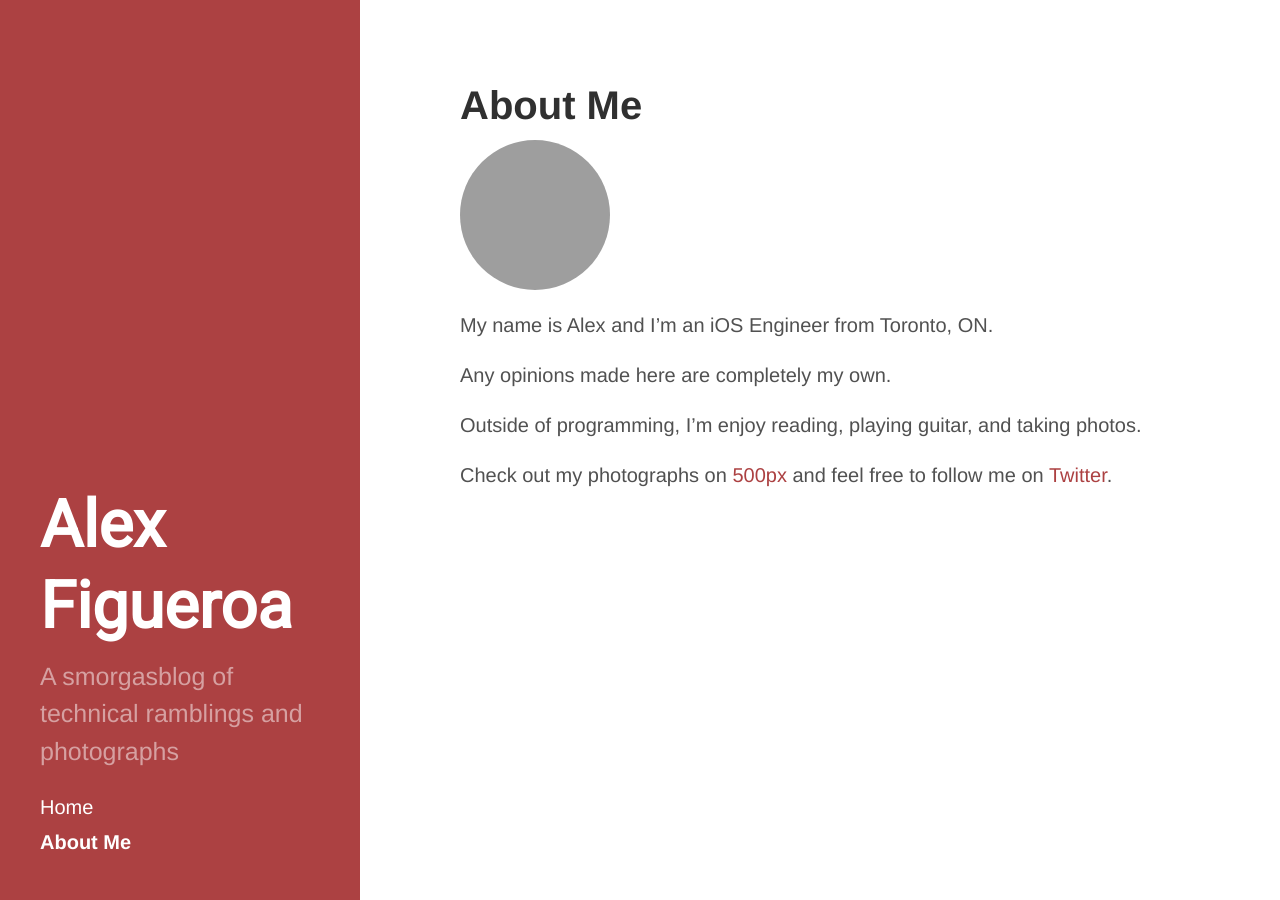
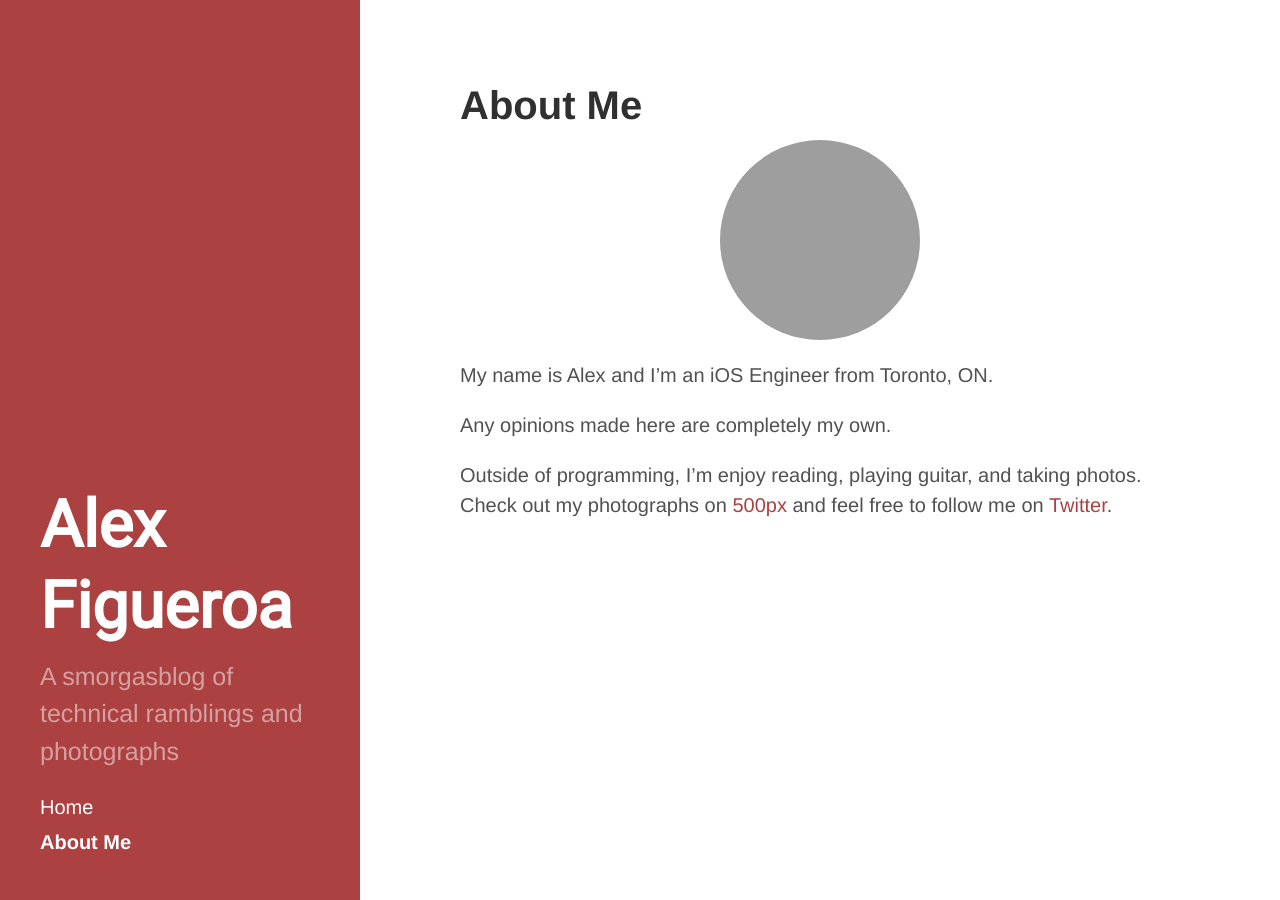
Before and after one commit to ajfigueroa/ajfigueroa.github.io, a Jekyll site: the page built from _pages/about.md, in a window 1280 px wide. Built offline with Jekyll 4.4.1, drawn with Linux system fonts in a browser that asks for light colours; grey boxes are pictures that could not be loaded.

Commit message:
Fix spacing of About Me

```diff
--- a/_pages/about.md
+++ b/_pages/about.md
@@ -5,7 +5,9 @@ permalink: /about/
 ---
 
 {% if site.author.profile_image_url %}
-<img class="profile-large" src="{{ site.author.profile_image_url }}?size=150">
+<p align="center">
+  <img class="profile-large" src="{{ site.author.profile_image_url }}?size=200">
+</p>
 {% endif %}
 
 My name is Alex and I'm an iOS Engineer from Toronto, ON.
@@ -13,5 +15,4 @@ My name is Alex and I'm an iOS Engineer from Toronto, ON.
 Any opinions made here are completely my own.
 
 Outside of programming, I'm enjoy reading, playing guitar, and taking photos.
-
 Check out my photographs on [500px](https://500px.com/{{site.author.five_hundred_username}}) and feel free to follow me on [Twitter](https://www.twitter.com/{{ site.author.twitter_username }}).
```
